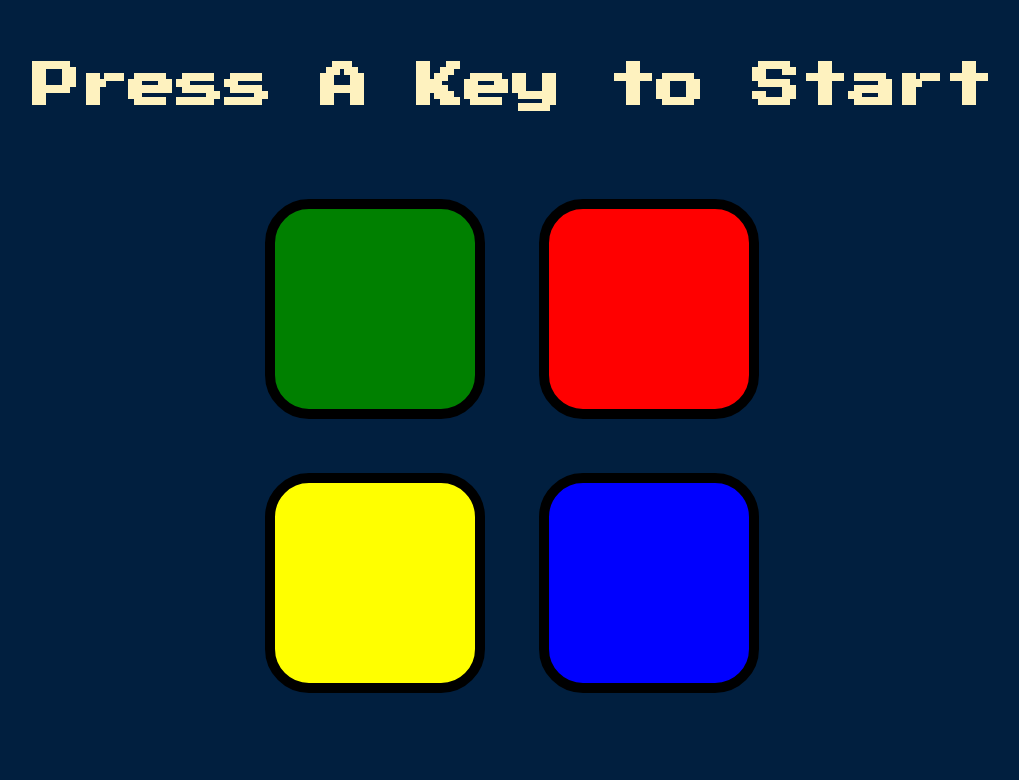
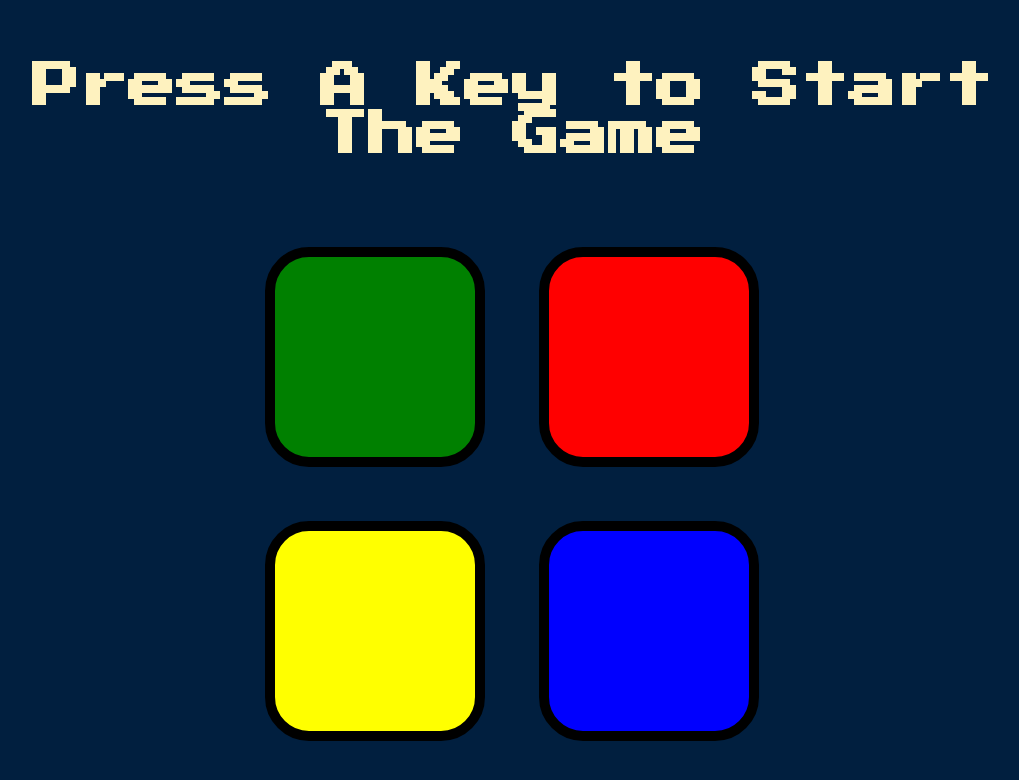
Before and after one commit to Jorge10504/patternGame, a plain HTML site: page index.html in a window 1280 px wide. Shown: the whole page, without its empty margins (128-1147 px from the left). Drawn offline with nearby package versions, Linux system fonts and the light colour scheme.

Commit message:
Title change

```diff
--- a/index.html
+++ b/index.html
@@ -9,7 +9,7 @@
 </head>
 
 <body>
-  <h1 id="level-title">Press A Key to Start</h1>
+  <h1 id="level-title">Press A Key to Start The Game</h1>
   <div class="container">
     <div lass="row">
 
```
